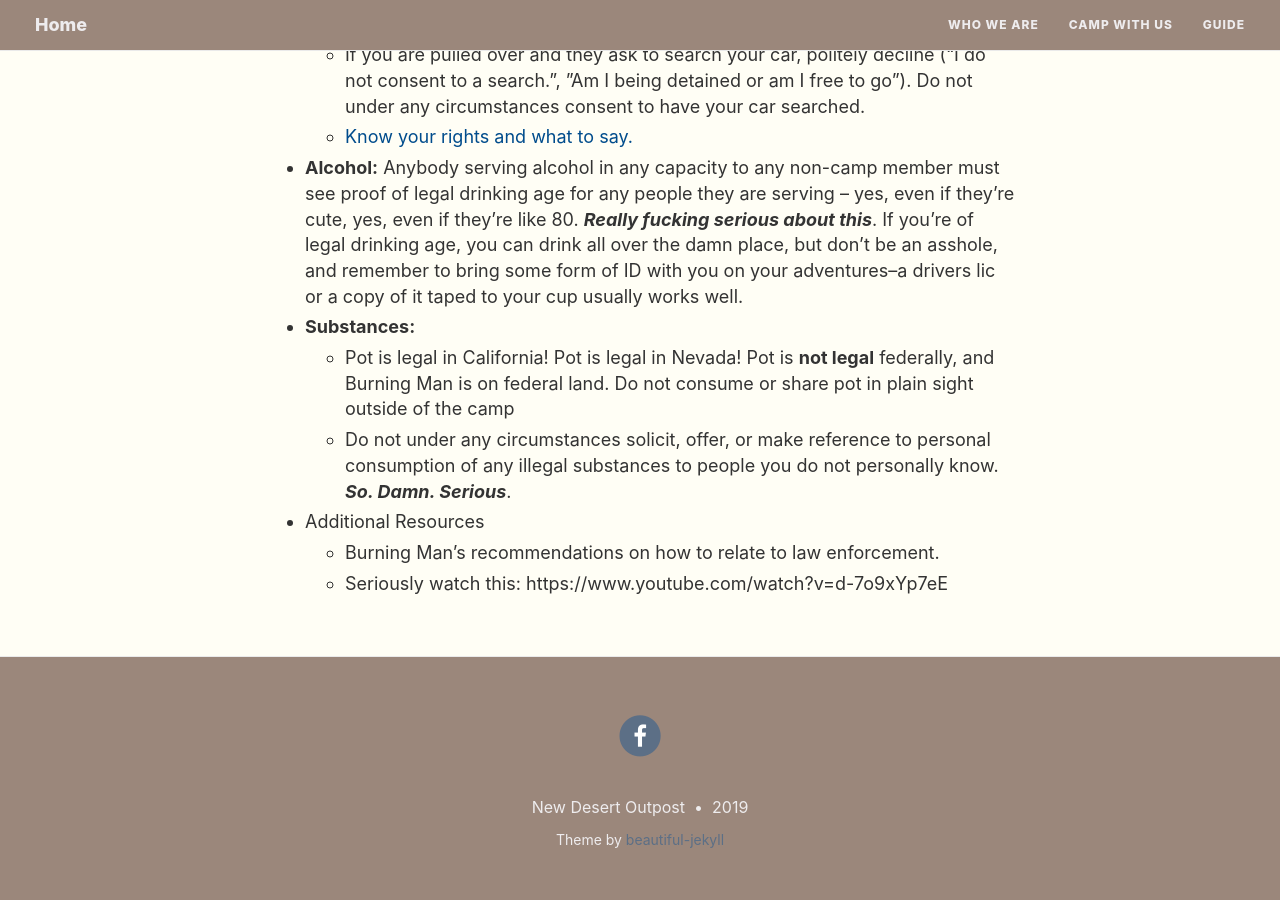
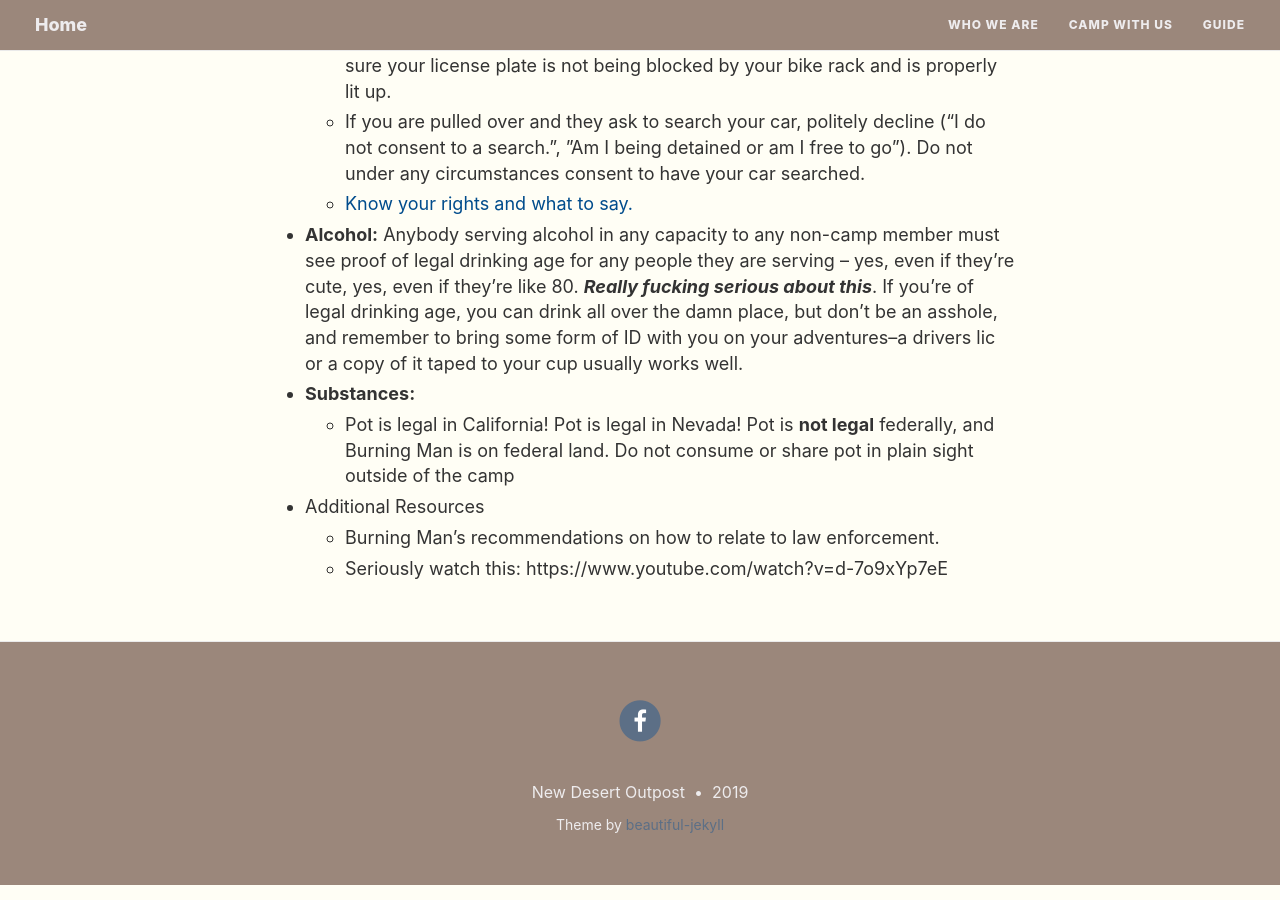
Before and after one commit to thenewdesertoutpost/newdesertoutpost.github.io, a Jekyll site: the page built from pages/camper_guide.md, in a window 1280 px wide and 900 px high, scrolled down 3343 px. Built offline with Jekyll 4.4.1, drawn with Linux system fonts in a browser that asks for light colours; nearby versions of some CDN libraries; some of the changed text lies outside the part shown.

Commit message:
Update camper_guide.md

```diff
--- a/pages/camper_guide.md
+++ b/pages/camper_guide.md
@@ -56,7 +58,6 @@ Burning man is a beautiful hippy haven of peace, love and sting operations. Yes,
 * **Alcohol:** Anybody serving alcohol in any capacity to any non-camp member must see proof of legal drinking age for any people they are serving -- yes, even if they’re cute, yes, even if they’re like 80. ***Really fucking serious about this***. If you’re of legal drinking age, you can drink all over the damn place, but don’t be an asshole, and remember to bring some form of ID with you on your adventures--a drivers lic or a copy of it taped to your cup usually works well.
 * **Substances:**
   * Pot is legal in California! Pot is legal in Nevada! Pot is **not legal** federally, and Burning Man is on federal land. Do not consume or share pot in plain sight outside of the camp
-  * Do not under any circumstances solicit, offer, or make reference to personal consumption of any illegal substances to people you do not personally know. ***So. Damn. Serious***.
 * Additional Resources
   * Burning Man’s recommendations on how to relate to law enforcement.
   * Seriously watch this: https://www.youtube.com/watch?v=d-7o9xYp7eE
```
Also changed, not shown: other parts of pages/camper_guide.md (+2 -0 lines).
